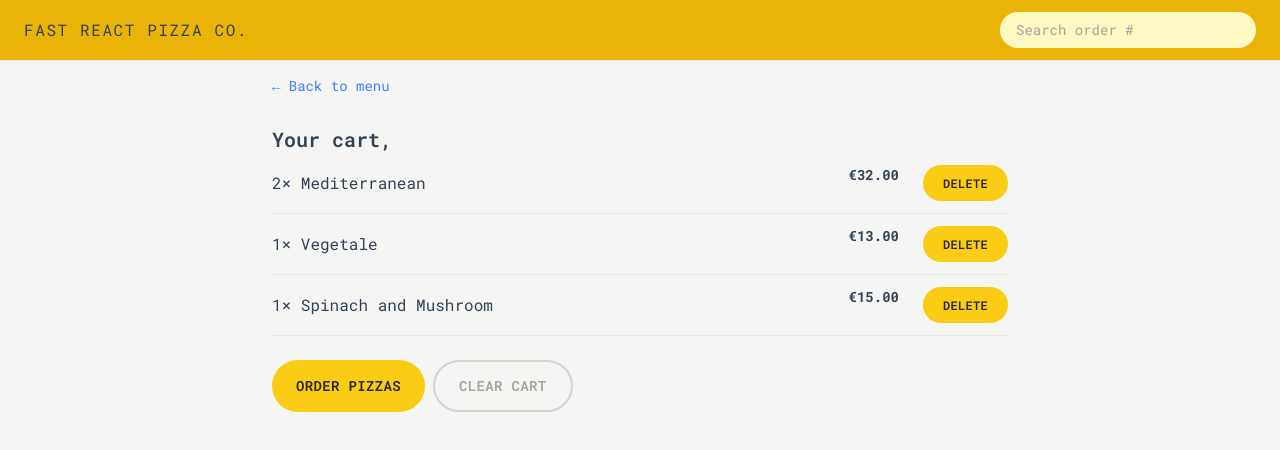
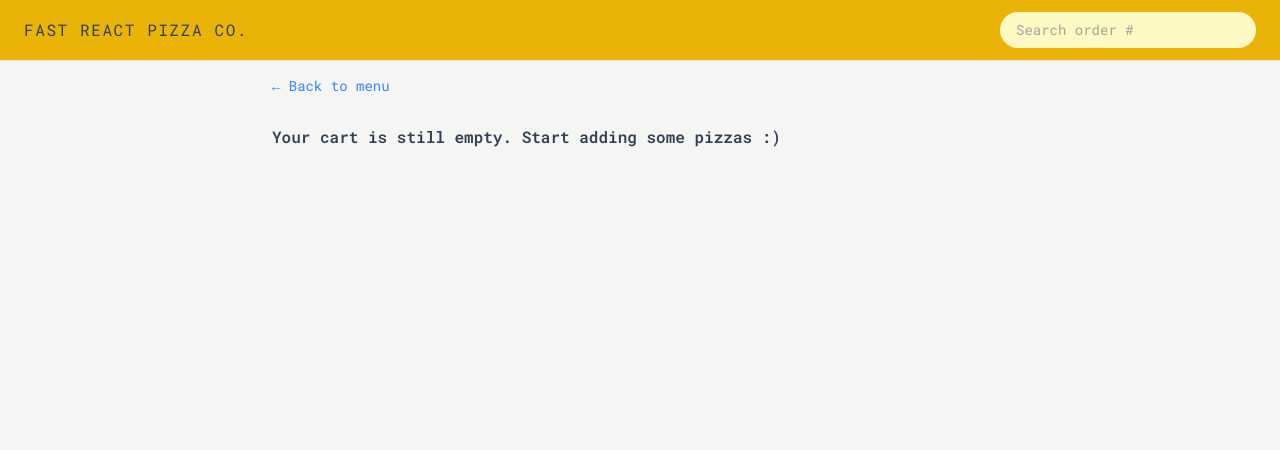
Before and after one commit to akamensi/Fast-React-Pizza, a React (Vite) app: page /cart in a window 1280 px wide. Shown: the top 450 px of the page. Built offline with nearby package versions, Linux system fonts and the light colour scheme.

Commit message:
Building the Cart Page

```diff
--- a/src/features/cart/Cart.jsx
+++ b/src/features/cart/Cart.jsx
@@ -1,9 +1,11 @@
 import LinkButton from '../../ui/LinkButton';
 import Button from '../../ui/Button';
 import CartItem from './CartItem';
-import { useSelector } from 'react-redux';
+import { useDispatch, useSelector } from 'react-redux';
+import { clearCart } from './cartSlice';
+import EmptyCart from './EmptyCart';
 
-const fakeCart = [
+/* const fakeCart = [
   {
     pizzaId: 12,
     name: 'Mediterranean',
@@ -25,11 +27,20 @@
     unitPrice: 15,
     totalPrice: 15,
   },
-];
+]; */
 
 function Cart() {
+  /* const cart = fakeCart; */
   const username = useSelector((state) => state.user.username);
-  const cart = fakeCart;
+  const cart = useSelector((state) => state.cart.cart);
+
+  const dispatch = useDispatch();
+
+  function handleClearCrat() {
+    dispatch(clearCart());
+  }
+
+  if (!cart.length) return <EmptyCart />;
 
   return (
     <div className="px-4 py-3">
@@ -46,7 +57,9 @@
         <Button type="primary" to="/order/new">
           Order pizzas
         </Button>
-        <Button type="secondary">Clear cart</Button>
+        <Button type="secondary" onClick={handleClearCrat}>
+          Clear cart
+        </Button>
       </div>
     </div>
   );
--- a/src/features/cart/EmptyCart.jsx
+++ b/src/features/cart/EmptyCart.jsx
@@ -1,11 +1,13 @@
-import { Link } from 'react-router-dom';
+import LinkButton from '../../ui/LinkButton';
 
 function EmptyCart() {
   return (
-    <div>
-      <Link to="/menu">&larr; Back to menu</Link>
+    <div className="px-4 py-3">
+      <LinkButton to="/menu">&larr; Back to menu</LinkButton>
 
-      <p>Your cart is still empty. Start adding some pizzas :)</p>
+      <p className="mt-7 font-semibold">
+        Your cart is still empty. Start adding some pizzas :)
+      </p>
     </div>
   );
 }
```
